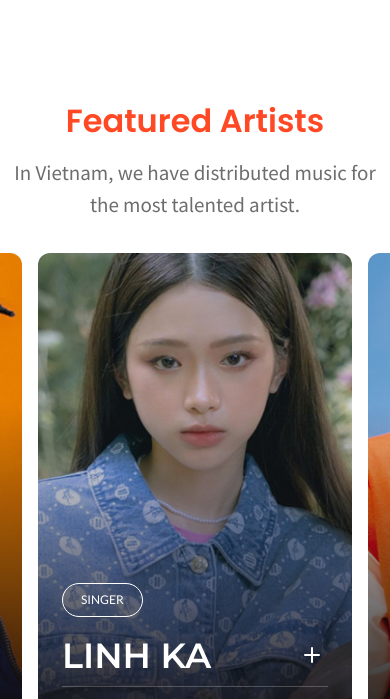
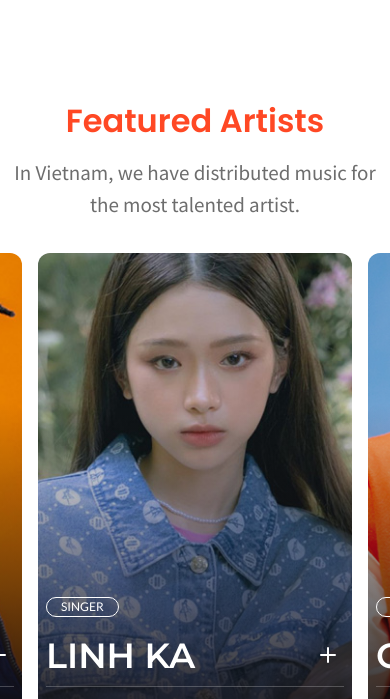
Before and after one commit to whitersun/SliderCustomAnimation, a website with bundled scripts: page index.html in a window 390 px wide. Shown: the top 699 px of the page. Built offline with nearby package versions, Linux system fonts and the light colour scheme.

Commit message:
Updated CSS

```diff
--- a/style.scss
+++ b/style.scss
@@ -803,7 +803,7 @@ body {
 
                     color: #ffffff;
                     text-align: left;
-                    padding: 0 1.5rem 2rem 1.5rem;
+                    padding: 0 0.5rem 2rem 0.5rem;
 
                     // @media screen and (max-width: 479.98px) {
                     //     width: 230px;
@@ -851,11 +851,11 @@ body {
                                 padding: 4px 18px;
                                 margin-bottom: 1rem;
 
-                                // @media screen and (max-width: 479.98px) {
-                                //     font-size: 5px;
-                                //     padding: 0 15px;
-                                //     line-height: 18px;
-                                // }
+                                @media screen and (max-width: 559.98px) {
+                                    font-size: 12px;
+                                    padding: 0 14px;
+                                    line-height: 18px;
+                                }
                             }
                         }
 
@@ -988,7 +988,7 @@ body {
                             top: 3rem;
                             max-height: 0;
                             opacity: 0;
-                            transition: all 0.2s ease;
+                            transition: all 0.8s ease;
 
                             margin-top: 0.75rem;
 
```
Also changed, not shown: style.min.css, 1 other file.
